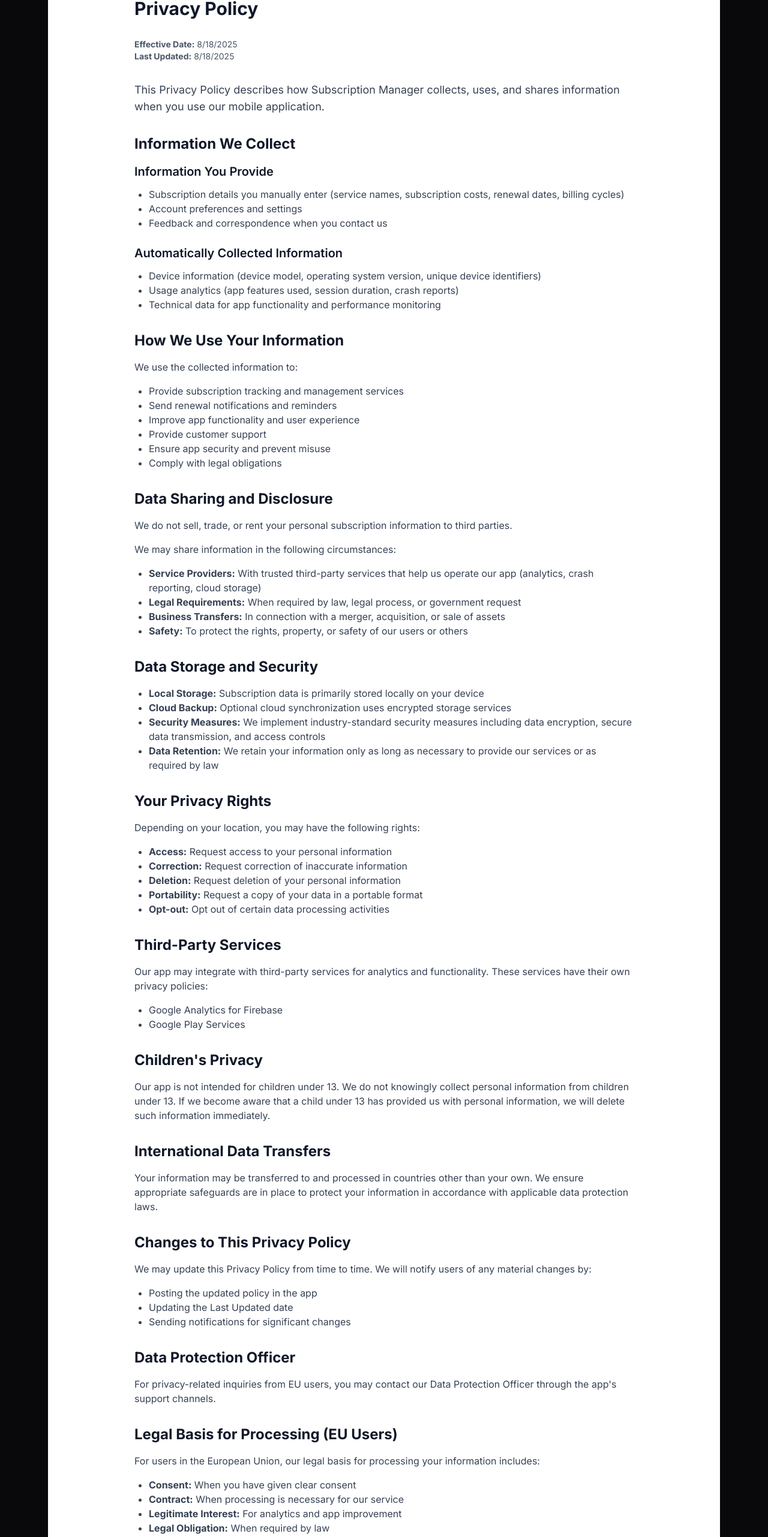
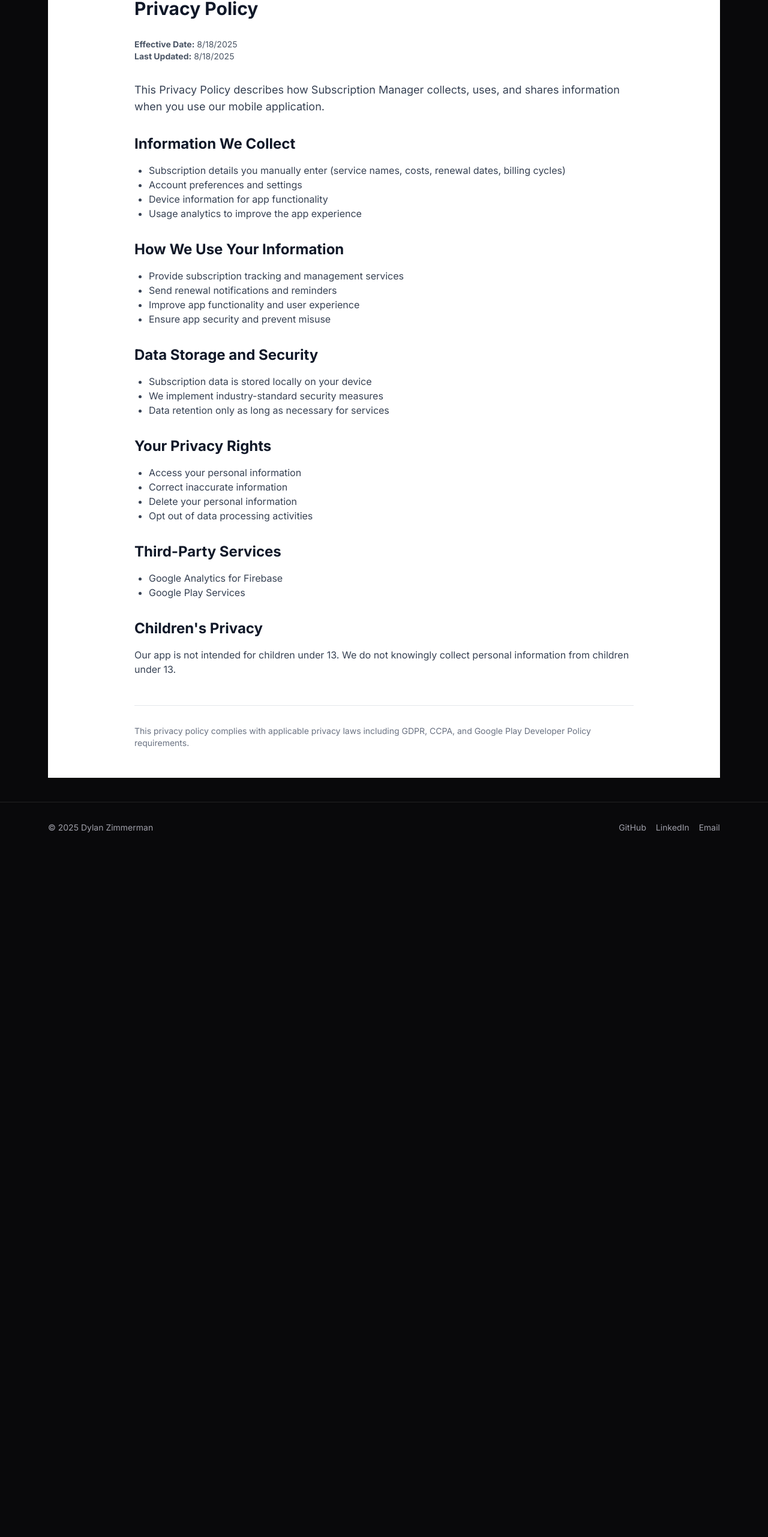
Before and after one commit to dzimm8726/Dylan-Zimmerman-Website, a Next.js app: page /privacy-policy in a window 1280 px wide. Shown: the part 234-2797 px from the top of the page at 60% size. After the commit the page ends 1656 px from the top, so only its background shows below. Built offline with nearby package versions, Linux system fonts and the light colour scheme.

Commit message:
Fix all compilation errors - clean code

```diff
--- a/app/privacy-policy/page.tsx
+++ b/app/privacy-policy/page.tsx
@@ -14,7 +14,6 @@ export default function PrivacyPolicy() {
       </nav>
 
       <div className="max-w-4xl mx-auto px-4 sm:px-6 lg:px-8 py-12">
-        <div className="prose prose-gray max-w-none">
         <h1 className="text-3xl font-bold text-gray-900 mb-8">Privacy Policy</h1>
 
         <div className="text-sm text-gray-600 mb-8">
@@ -23,83 +22,50 @@ export default function PrivacyPolicy() {
         </div>
 
         <p className="text-lg text-gray-700 mb-8">
-            This Privacy Policy describes how Subscription Manager collects,
-            uses, and shares information when you use our mobile application.
+          This Privacy Policy describes how Subscription Manager collects, uses, and shares information when you use our mobile application.
         </p>
 
         <section className="mb-8">
           <h2 className="text-2xl font-bold text-gray-900 mb-4">Information We Collect</h2>
-
-            <h3 className="text-xl font-semibold text-gray-900 mb-3">Information You Provide</h3>
           <ul className="list-disc pl-6 mb-6 text-gray-700">
-              <li>Subscription details you manually enter (service names, subscription costs, renewal dates, billing cycles)</li>
+            <li>Subscription details you manually enter (service names, costs, renewal dates, billing cycles)</li>
             <li>Account preferences and settings</li>
-              <li>Feedback and correspondence when you contact us</li>
-            </ul>
-
-            <h3 className="text-xl font-semibold text-gray-900 mb-3">Automatically Collected Information</h3>
-            <ul className="list-disc pl-6 mb-6 text-gray-700">
-              <li>Device information (device model, operating system version, unique device identifiers)</li>
-              <li>Usage analytics (app features used, session duration, crash reports)</li>
-              <li>Technical data for app functionality and performance monitoring</li>
+            <li>Device information for app functionality</li>
+            <li>Usage analytics to improve the app experience</li>
           </ul>
         </section>
 
         <section className="mb-8">
           <h2 className="text-2xl font-bold text-gray-900 mb-4">How We Use Your Information</h2>
-            <p className="text-gray-700 mb-4">We use the collected information to:</p>
           <ul className="list-disc pl-6 mb-6 text-gray-700">
             <li>Provide subscription tracking and management services</li>
             <li>Send renewal notifications and reminders</li>
             <li>Improve app functionality and user experience</li>
-              <li>Provide customer support</li>
             <li>Ensure app security and prevent misuse</li>
-              <li>Comply with legal obligations</li>
-            </ul>
-          </section>
-
-          <section className="mb-8">
-            <h2 className="text-2xl font-bold text-gray-900 mb-4">Data Sharing and Disclosure</h2>
-            <p className="text-gray-700 mb-4">
-              We do not sell, trade, or rent your personal subscription information to third parties.
-            </p>
-            <p className="text-gray-700 mb-4">We may share information in the following circumstances:</p>
-            <ul className="list-disc pl-6 mb-6 text-gray-700">
-              <li><strong>Service Providers:</strong> With trusted third-party services that help us operate our app (analytics, crash reporting, cloud storage)</li>
-              <li><strong>Legal Requirements:</strong> When required by law, legal process, or government request</li>
-              <li><strong>Business Transfers:</strong> In connection with a merger, acquisition, or sale of assets</li>
-              <li><strong>Safety:</strong> To protect the rights, property, or safety of our users or others</li>
           </ul>
         </section>
 
         <section className="mb-8">
           <h2 className="text-2xl font-bold text-gray-900 mb-4">Data Storage and Security</h2>
           <ul className="list-disc pl-6 mb-6 text-gray-700">
-              <li><strong>Local Storage:</strong> Subscription data is primarily stored locally on your device</li>
-              <li><strong>Cloud Backup:</strong> Optional cloud synchronization uses encrypted storage services</li>
-              <li><strong>Security Measures:</strong> We implement industry-standard security measures including data encryption, secure data transmission, and access controls</li>
-              <li><strong>Data Retention:</strong> We retain your information only as long as necessary to provide our services or as required by law</li>
+            <li>Subscription data is stored locally on your device</li>
+            <li>We implement industry-standard security measures</li>
+            <li>Data retention only as long as necessary for services</li>
           </ul>
         </section>
 
         <section className="mb-8">
           <h2 className="text-2xl font-bold text-gray-900 mb-4">Your Privacy Rights</h2>
-            <p className="text-gray-700 mb-4">Depending on your location, you may have the following rights:</p>
           <ul className="list-disc pl-6 mb-6 text-gray-700">
-              <li><strong>Access:</strong> Request access to your personal information</li>
-              <li><strong>Correction:</strong> Request correction of inaccurate information</li>
-              <li><strong>Deletion:</strong> Request deletion of your personal information</li>
-              <li><strong>Portability:</strong> Request a copy of your data in a portable format</li>
-              <li><strong>Opt-out:</strong> Opt out of certain data processing activities</li>
+            <li>Access your personal information</li>
+            <li>Correct inaccurate information</li>
+            <li>Delete your personal information</li>
+            <li>Opt out of data processing activities</li>
           </ul>
         </section>
 
         <section className="mb-8">
           <h2 className="text-2xl font-bold text-gray-900 mb-4">Third-Party Services</h2>
-            <p className="text-gray-700 mb-4">
-              Our app may integrate with third-party services for analytics and functionality.
-              These services have their own privacy policies:
-            </p>
           <ul className="list-disc pl-6 mb-6 text-gray-700">
             <li>Google Analytics for Firebase</li>
             <li>Google Play Services</li>
@@ -109,83 +75,14 @@ export default function PrivacyPolicy() {
         <section className="mb-8">
           <h2 className="text-2xl font-bold text-gray-900 mb-4">Children's Privacy</h2>
           <p className="text-gray-700">
-              Our app is not intended for children under 13. We do not knowingly collect personal
-              information from children under 13. If we become aware that a child under 13 has
-              provided us with personal information, we will delete such information immediately.
-            </p>
-          </section>
-
-          <section className="mb-8">
-            <h2 className="text-2xl font-bold text-gray-900 mb-4">International Data Transfers</h2>
-            <p className="text-gray-700">
-              Your information may be transferred to and processed in countries other than your own.
-              We ensure appropriate safeguards are in place to protect your information in accordance
-              with applicable data protection laws.
-            </p>
-          </section>
-
-          <section className="mb-8">
-            <h2 className="text-2xl font-bold text-gray-900 mb-4">Changes to This Privacy Policy</h2>
-            <p className="text-gray-700 mb-4">
-              We may update this Privacy Policy from time to time. We will notify users of any
-              material changes by:
-            </p>
-            <ul className="list-disc pl-6 mb-6 text-gray-700">
-              <li>Posting the updated policy in the app</li>
-              <li>Updating the Last Updated date</li>
-              <li>Sending notifications for significant changes</li>
-            </ul>
-          </section>
-
-          <section className="mb-8">
-            <h2 className="text-2xl font-bold text-gray-900 mb-4">Data Protection Officer</h2>
-            <p className="text-gray-700">
-              For privacy-related inquiries from EU users, you may contact our Data Protection Officer
-              through the app's support channels.
-            </p>
-          </section>
-
-          <section className="mb-8">
-            <h2 className="text-2xl font-bold text-gray-900 mb-4">Legal Basis for Processing (EU Users)</h2>
-            <p className="text-gray-700 mb-4">
-              For users in the European Union, our legal basis for processing your information includes:
-            </p>
-            <ul className="list-disc pl-6 mb-6 text-gray-700">
-              <li><strong>Consent:</strong> When you have given clear consent</li>
-              <li><strong>Contract:</strong> When processing is necessary for our service</li>
-              <li><strong>Legitimate Interest:</strong> For analytics and app improvement</li>
-              <li><strong>Legal Obligation:</strong> When required by law</li>
-            </ul>
-          </section>
-
-          <section className="mb-8">
-            <h2 className="text-2xl font-bold text-gray-900 mb-4">California Consumer Privacy Act (CCPA)</h2>
-            <p className="text-gray-700 mb-4">
-              California residents have additional rights under the CCPA:
-            </p>
-            <ul className="list-disc pl-6 mb-6 text-gray-700">
-              <li>Right to know what personal information is collected</li>
-              <li>Right to delete personal information</li>
-              <li>Right to opt-out of the sale of personal information</li>
-              <li>Right to non-discrimination for exercising privacy rights</li>
-            </ul>
-          </section>
-
-          <section className="mb-8">
-            <h2 className="text-2xl font-bold text-gray-900 mb-4">Data Breach Notification</h2>
-            <p className="text-gray-700">
-              In the event of a data breach that may compromise your personal information, we will
-              notify affected users within 72 hours of discovering the breach, as required by applicable
-              data protection laws.
+            Our app is not intended for children under 13. We do not knowingly collect personal information from children under 13.
           </p>
         </section>
 
         <div className="border-t border-gray-200 pt-8 mt-12">
-            <p className="text-sm text-gray-500 italic">
-              This privacy policy complies with applicable privacy laws including GDPR, CCPA,
-              and Google Play Developer Policy requirements.
+          <p className="text-sm text-gray-500">
+            This privacy policy complies with applicable privacy laws including GDPR, CCPA, and Google Play Developer Policy requirements.
           </p>
-          </div>
         </div>
       </div>
     </div>
```
Lines whose indentation alone changed are shown as unchanged.
